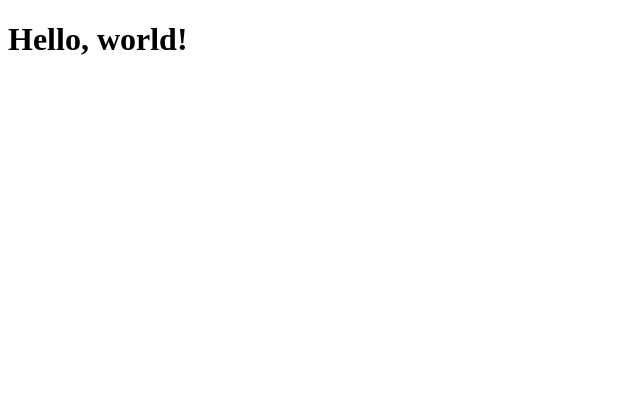
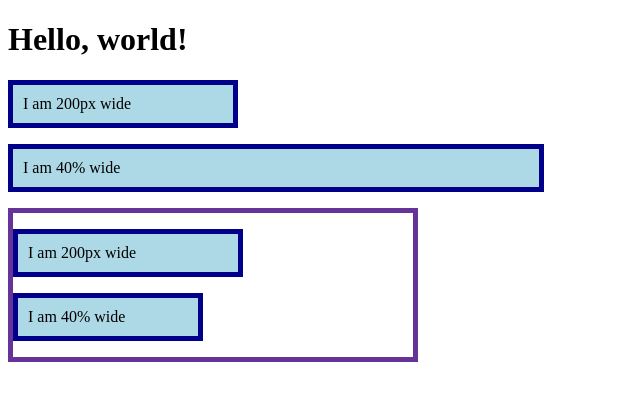
Before and after one commit to migonzv/introduccion_a_ccs, a plain HTML site: page CSS-Valores-Unidades/HTML'S/index4.html in a window 1280 px wide. Shown: the whole page, without its empty margins (0-640 px from the left). Drawn offline with Linux system fonts and the light colour scheme.

Commit message:
feat:eje

```diff
--- a/CSS-Valores-Unidades/CSS'S/style1.css
+++ b/CSS-Valores-Unidades/CSS'S/style1.css
@@ -13,10 +13,16 @@
   width: 200px;
 }
 
+/*px no cambia tamano*/
+
 .vw {
   width: 10vw;
 }
 
+/*vw se adapta al ancho de la pantalla*/
+
 .em {
   width: 10em;
 }
+
+/*em aumenta en proporcion, con relacion a los elementos padres*/
--- a/CSS-Valores-Unidades/CSS'S/style2.css
+++ b/CSS-Valores-Unidades/CSS'S/style2.css
@@ -6,6 +6,10 @@ html {
   font-size: 1.3em;
 }
 
+/*ems multiplica tamano de fuente del elemento padre*/
+
 .rems li {
   font-size: 1.3rem;
 }
+
+/*rems multiplica tamano de fuente de la raiz padre*/
--- a/CSS-Valores-Unidades/CSS'S/style4.css
+++ b/CSS-Valores-Unidades/CSS'S/style4.css
@@ -0,0 +1,18 @@
+.box {
+  background-color: lightblue;
+  border: 5px solid darkblue;
+  padding: 10px;
+  margin: 1em 0;
+}
+.wrapper {
+  width: 400px;
+  border: 5px solid rebeccapurple;
+}
+
+.px {
+  width: 200px;
+}
+
+.percent {
+  width: 40%;
+}
--- a/CSS-Valores-Unidades/CSS'S/style5.css
+++ b/CSS-Valores-Unidades/CSS'S/style5.css
@@ -0,0 +1,3 @@
+li {
+  font-size: 80%;
+}
--- a/CSS-Valores-Unidades/CSS'S/style6.css
+++ b/CSS-Valores-Unidades/CSS'S/style6.css
@@ -0,0 +1,15 @@
+.wrapper {
+  background-image: url(https://upload.wikimedia.org/wikipedia/commons/9/96/Barbados_beach.jpg);
+  background-repeat: no-repeat;
+  background-position: bottom left;
+  padding: 20px;
+}
+
+.box {
+  margin: 40px auto;
+  width: 200px;
+  background-color: lightblue;
+  border: 5px solid darkblue;
+  padding: 10px;
+  opacity: 0.6;
+}
--- a/CSS-Valores-Unidades/CSS'S/style7.css
+++ b/CSS-Valores-Unidades/CSS'S/style7.css
@@ -0,0 +1,17 @@
+.box {
+  height: 150px;
+  width: 300px;
+  margin: 20px auto;
+  border-radius: 0.5em;
+}
+.image {
+  background-image: url(https://mdn.github.io/shared-assets/images/examples/big-star.png);
+}
+
+.gradient {
+  background-image: linear-gradient(
+    90deg,
+    rgb(119 0 255 / 39%),
+    rgb(0 212 255 / 100%)
+  );
+}
--- a/CSS-Valores-Unidades/CSS'S/style8.css
+++ b/CSS-Valores-Unidades/CSS'S/style8.css
@@ -0,0 +1,28 @@
+.box {
+  height: 150px;
+  width: 300px;
+  margin: 20px auto;
+  border-radius: 0.5em;
+}
+.image {
+  background-image: url(https://mdn.github.io/shared-assets/images/examples/big-star.png);
+}
+
+.gradient {
+  background-image: linear-gradient(
+    90deg,
+    rgb(119 0 255 / 39%),
+    rgb(0 212 255 / 100%)
+  );
+}
+
+.box {
+  height: 100px;
+  width: 400px;
+  background-image: url(https://mdn.github.io/shared-assets/images/examples/big-star.png);
+  background-repeat: no-repeat;
+  background-position: right 40px;
+  margin: 20px auto;
+  border-radius: 0.5em;
+  border: 5px solid rebeccapurple;
+}
--- a/CSS-Valores-Unidades/CSS'S/style9.css
+++ b/CSS-Valores-Unidades/CSS'S/style9.css
@@ -0,0 +1,13 @@
+.box {
+  width: 400px;
+  padding: 1em;
+  border-radius: 0.5em;
+  border: 5px solid rebeccapurple;
+  background-color: lightblue;
+}
+
+.box::after {
+  content: "This is a string. I know because it is quoted in the CSS.";
+}
+
+/*cedepen.io*/
--- a/CSS-Valores-Unidades/HTML'S/index4.html
+++ b/CSS-Valores-Unidades/HTML'S/index4.html
@@ -10,5 +10,11 @@
 </head>
 <body>
   <h1>Hello, world!</h1>
+  <div class="box px">I am 200px wide</div>
+<div class="box percent">I am 40% wide</div>
+<div class="wrapper">
+  <div class="box px">I am 200px wide</div>
+  <div class="box percent">I am 40% wide</div>
+</div>
 </body>
 </html>
```
Also changed, not shown: CSS-Valores-Unidades/HTML'S/index5.html (+16 -0 lines), CSS-Valores-Unidades/HTML'S/index6.html (+3 -0 lines), CSS-Valores-Unidades/HTML'S/index7.html (+2 -0 lines), CSS-Valores-Unidades/HTML'S/index8.html (+1 -0 lines), CSS-Valores-Unidades/HTML'S/index9.html (+1 -0 lines).
